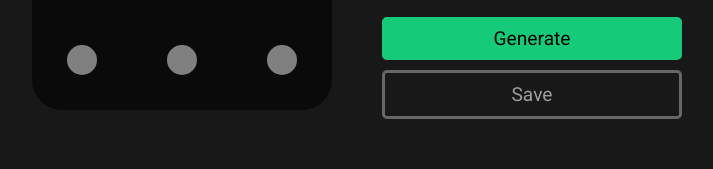
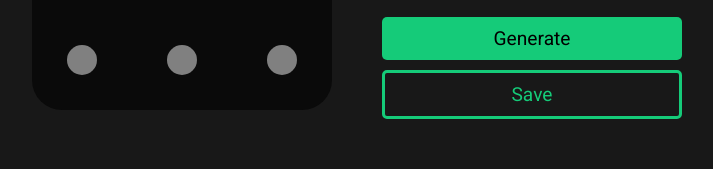
Before and after one commit to Aizistral-Studios/Lock-Pattern-Generator, a Vue app: page / in a window 1280 px wide. Shown: the part 442-611 px from the top of the page, without its empty margins (283-996 px from the left). Built offline with nearby package versions, Linux system fonts and the light colour scheme.

Commit message:
Change save button style once more

```diff
--- a/src/App.vue
+++ b/src/App.vue
@@ -230,14 +230,16 @@ footer {
 .download-button {
 	margin-top: 10px;
 	margin-bottom: 0.25em;
-	color: var(--color-text);
+	color: var(--color-button);
 	background-color: var(--color-background);
-	border: 3px solid var(--color-secondary-button);
-	transition: border 0.3s;
+	border: 3px solid var(--color-button);
+	transition-property: border, color;
+	transition-duration: 0.2s;
 }
 
 .download-button:hover {
-	border: 3px solid var(--color-secondary-button-hover);
+	color: var(--color-button-hover);
+	border: 3px solid var(--color-button-hover);
 }
 
 @media (max-width: 600px) {
```
